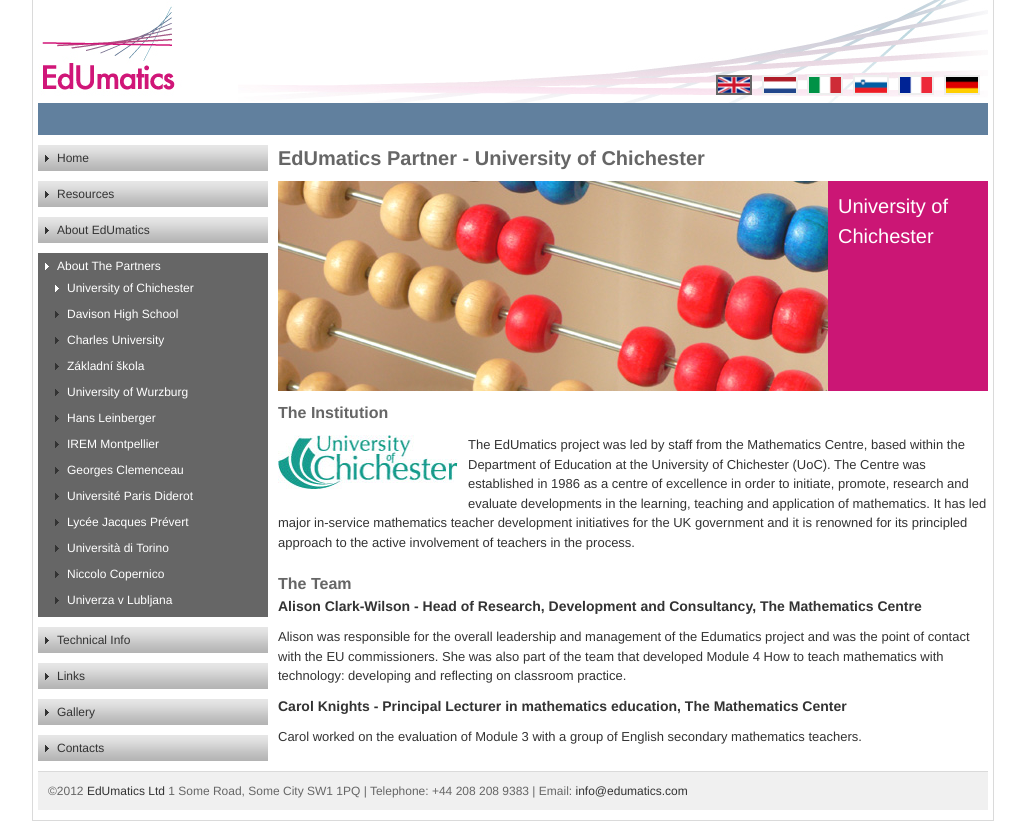
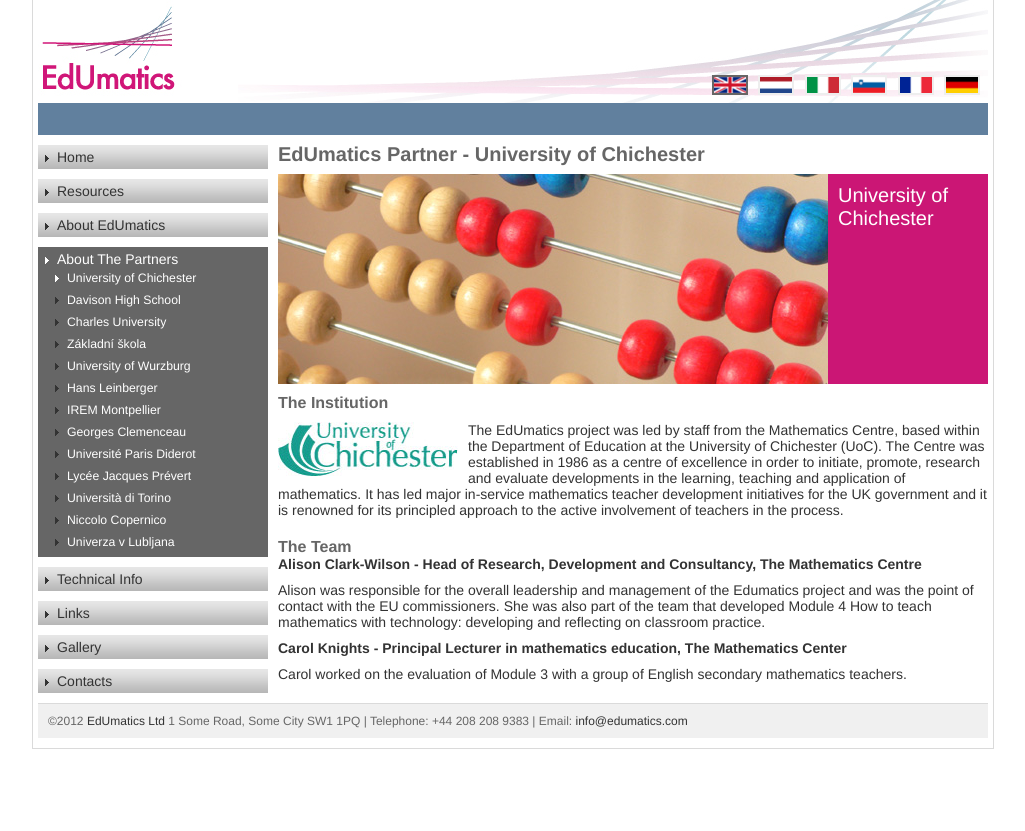
Before and after one commit to emilekott/Edumatics, a plain HTML site: page university-of-chichester.html in a window 1280 px wide. Shown: the whole page, without its empty margins (127-1152 px from the left). After the commit the page ends 800 px from the top, so only its background shows below. Drawn offline with nearby package versions, Linux system fonts and the light colour scheme.

Commit message:
increased font sizes and converted to em

```diff
--- a/css/style.css
+++ b/css/style.css
@@ -9,18 +9,18 @@ a:hover{
 
 h1{
     margin: -2px 0 8px 0;
-    font-size: 20px;
+    font-size: 1.25em;
     color: #666;
 }
 
 h3{
-    font-size: 16px;
+    font-size: 1em;
     color: #666;
     margin-bottom: 0;
 }
 
 h4{
-    font-size: 14px;
+    font-size: 0.875em;
     color: #333;
     margin-bottom:0;
 }
@@ -124,9 +124,9 @@ ul#accordion-slider li{
 #left-nav   ul {
     padding: 0;
     margin: 0;
-    font-size: 12px;
     white-space: nowrap;
     overflow: hidden;
+    font-size: 0.875em;
 }
 
 
@@ -198,7 +198,7 @@ ul#accordion-slider li{
 #banner-text h2{
     margin: 0;
     padding: 10px;
-    font-size: 20px;
+    font-size: 1.25em;
     font-weight: normal;
 }
 
@@ -212,12 +212,11 @@ ul#accordion-slider li{
 }
 
 .feature h2{
-    font-size: 14px;
+    font-size: 0.925em;
     margin: 10px;
 }
 
 .feature p{
-    font-size: 12px;
     padding: 10px;
     margin: 0;
     display: block;
--- a/css/text.css
+++ b/css/text.css
@@ -9,7 +9,8 @@
 ----------------------------------------------------------------------------------------------------*/
 
 body {
-  font: 13px/1.5 'Helvetica Neue', Arial, 'Liberation Sans', FreeSans, sans-serif;
+  font-family: 'Helvetica Neue', Arial, 'Liberation Sans', FreeSans, sans-serif;
+  font-size: 100%;
 }
 
 pre,
@@ -84,3 +85,7 @@ fieldset,
 figure {
   margin-bottom: 20px;
 }
+
+p{
+    font-size: 0.875em;
+}
```
